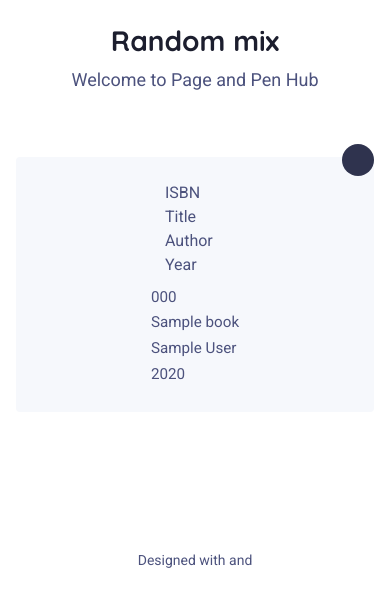
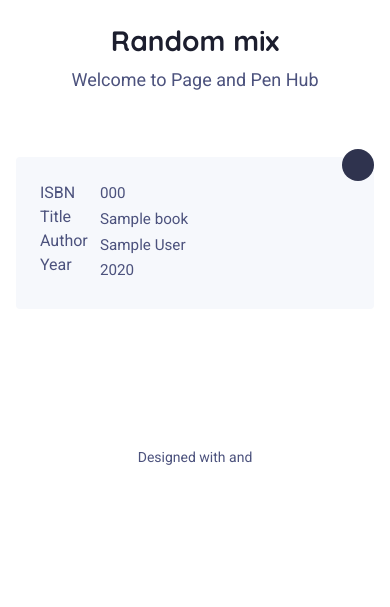
Before and after one commit to ElshadaiK/Page-and-pen-hub, a Flask app: template templates/home.html in a window 390 px wide. Shown: the part 72-679 px from the top of the page. Run offline with Flask 2, Linux system fonts and the light colour scheme; the template is opened without the code that fills it: most values are stand-ins (such as "Sample title", 1, 10 or a date in 2020); some libraries are stand-ins or nearby versions.

Commit message:
Mobile view adjusted

```diff
--- a/templates/details.html
+++ b/templates/details.html
@@ -3,7 +3,7 @@
     <section class="hero-section mt-6">
 	    <div class="container">
 		    <div class="row">
-			    <div class="col-12 col-md-7 pt-5 mb-5 align-self-center">
+			    <div class="col-7 pt-5 mb-5 align-self-center">
 				    <div class="promo pr-md-3 pr-lg-5">
 
 				        <div class="add-icon">
@@ -31,7 +31,7 @@
 
 				    </div><!--//promo-->
 			    </div><!--col-->
-			    <div class="col-12 col-md-5 mb-5 mt-5">
+			    <div class="col-5 mb-5 mt-5">
 				    <div class="book-cover-holder">
 					    {% if result["thumbnail"] %}
 							<img class="img-fluid book-cover float-right" src="{{ result["thumbnail"] }}" alt="book cover" >
--- a/templates/home.html
+++ b/templates/home.html
@@ -8,11 +8,11 @@
 		    <div class="section-intro text-center single-col-max mx-auto mb-5">Welcome to Page and Pen Hub</div>
 		    <div class="row justify-content-center">
 			{% for book in books %}
-			<div class="item col-12 col-lg-4 p-3 mb-4">
+			<div class="item col-12 col-md-6 col-lg-4 col-xl-3 p-3 mb-4">
 				    <div class="item-inner theme-bg-light rounded p-4">
 
 
-				        <div class="source media flex-column flex-md-row align-items-center">
+				        <div class="source media flex-row align-items-center">
 							<div class="source-profile mr-md-3">
 
 						        <div class="source-title">ISBN</div>
```
Also changed, not shown: 2 other files.
